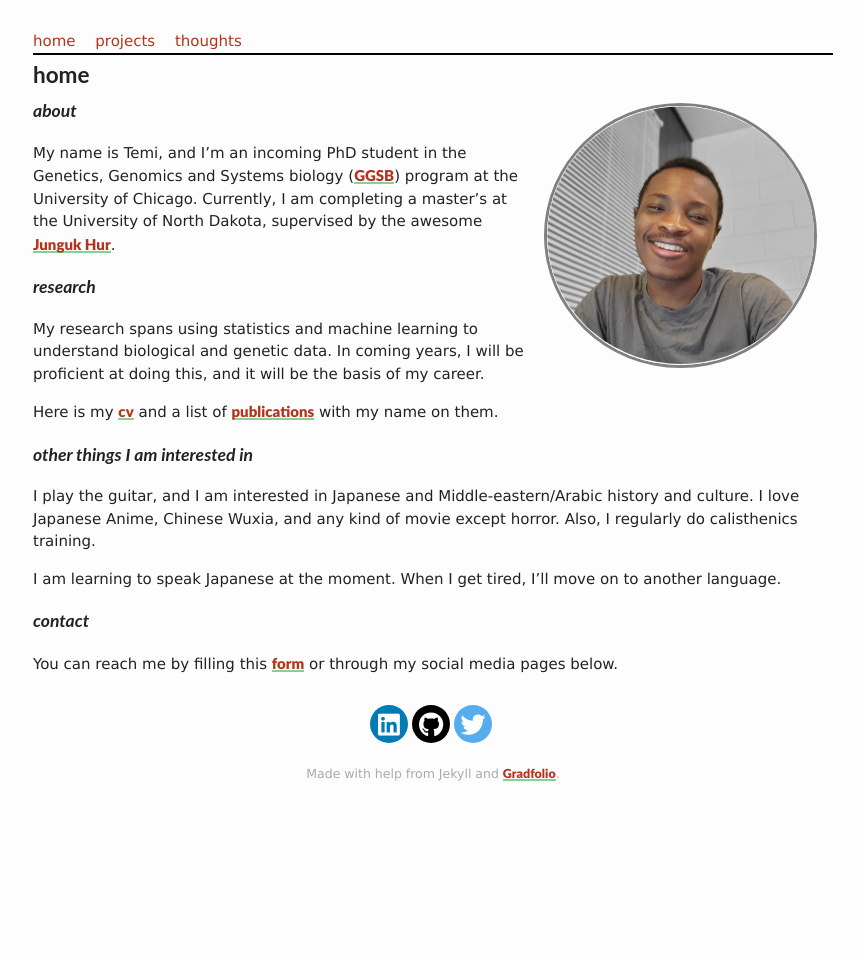
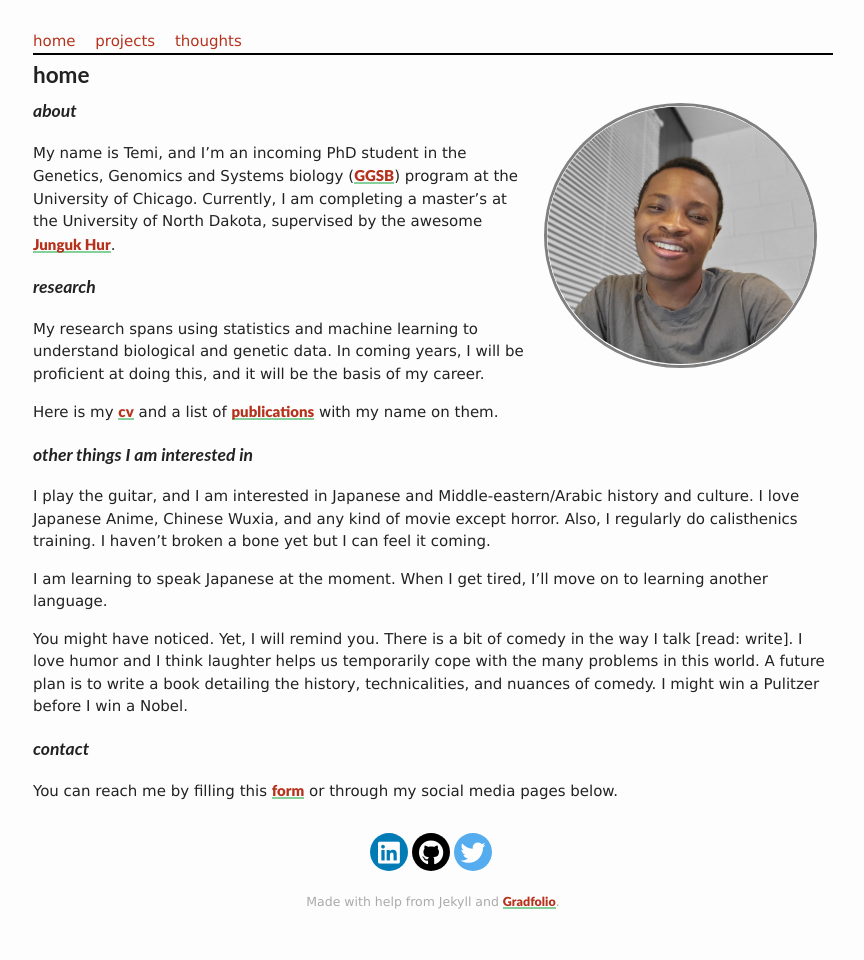
Before and after one commit to tobbyxy/temipete.github.io, a Jekyll site: the page built from index.md, in a window 1280 px wide. Shown: the whole page, without its empty margins (207-1071 px from the left). Built offline with Jekyll 4.4.1, drawn with Linux system fonts in a browser that asks for light colours; nearby versions of some CDN libraries; our own code applies the rules of GitHub Pages for plain Markdown files.

Commit message:
Update index.md

```diff
--- a/index.md
+++ b/index.md
@@ -18,9 +18,11 @@ My research spans using statistics and machine learning to understand biological
 Here is my [cv](../docs/cv.pdf){:target="_blank"} and a list of [publications](../publications) with my name on them.
 
 ### *other things I am interested in*
-I play the guitar, and I am interested in Japanese and Middle-eastern/Arabic history and culture. I love Japanese Anime, Chinese Wuxia, and any kind of movie except horror. Also, I regularly do calisthenics training.
+I play the guitar, and I am interested in Japanese and Middle-eastern/Arabic history and culture. I love Japanese Anime, Chinese Wuxia, and any kind of movie except horror. Also, I regularly do calisthenics training. I haven't broken a bone yet but I can feel it coming.
 
-I am learning to speak Japanese at the moment. When I get tired, I'll move on to another language.
+I am learning to speak Japanese at the moment. When I get tired, I'll move on to learning another language.
+
+You might have noticed. Yet, I will remind you. There is a bit of comedy in the way I talk \[read: write\]. I love humor and I think laughter helps us temporarily cope with the many problems in this world. A future plan is to write a book detailing the history, technicalities, and nuances of comedy. I might win a Pulitzer before I win a Nobel.
 
 ### *contact*
 
```
